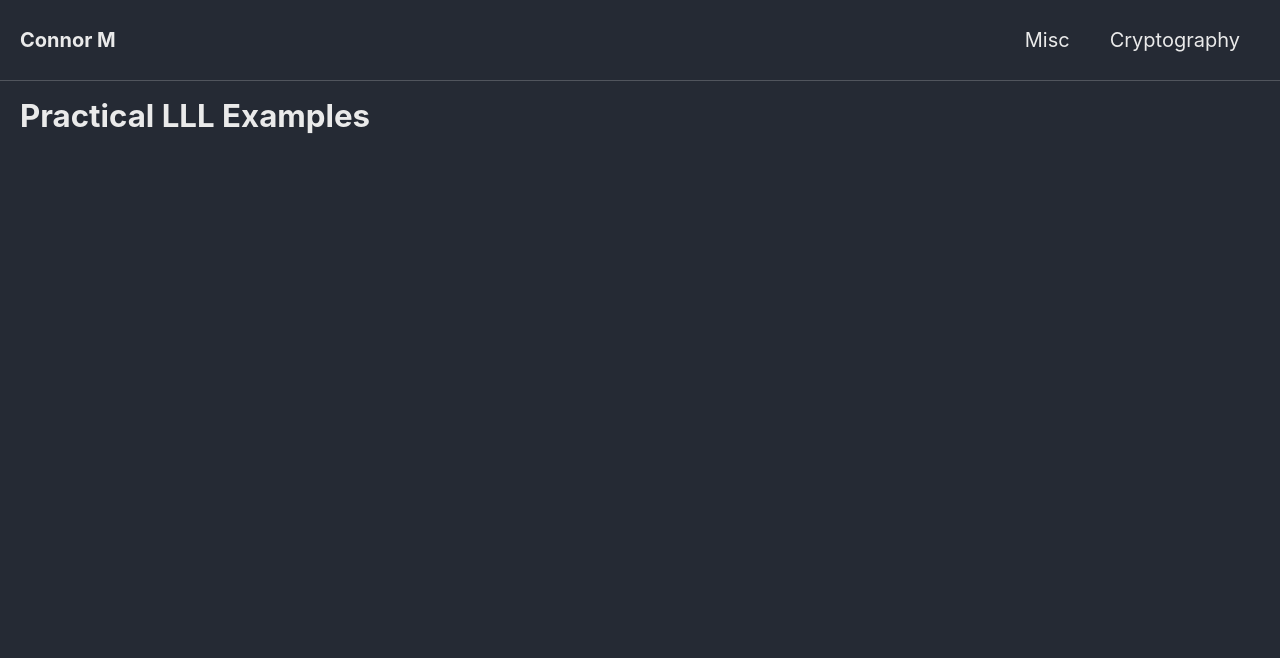
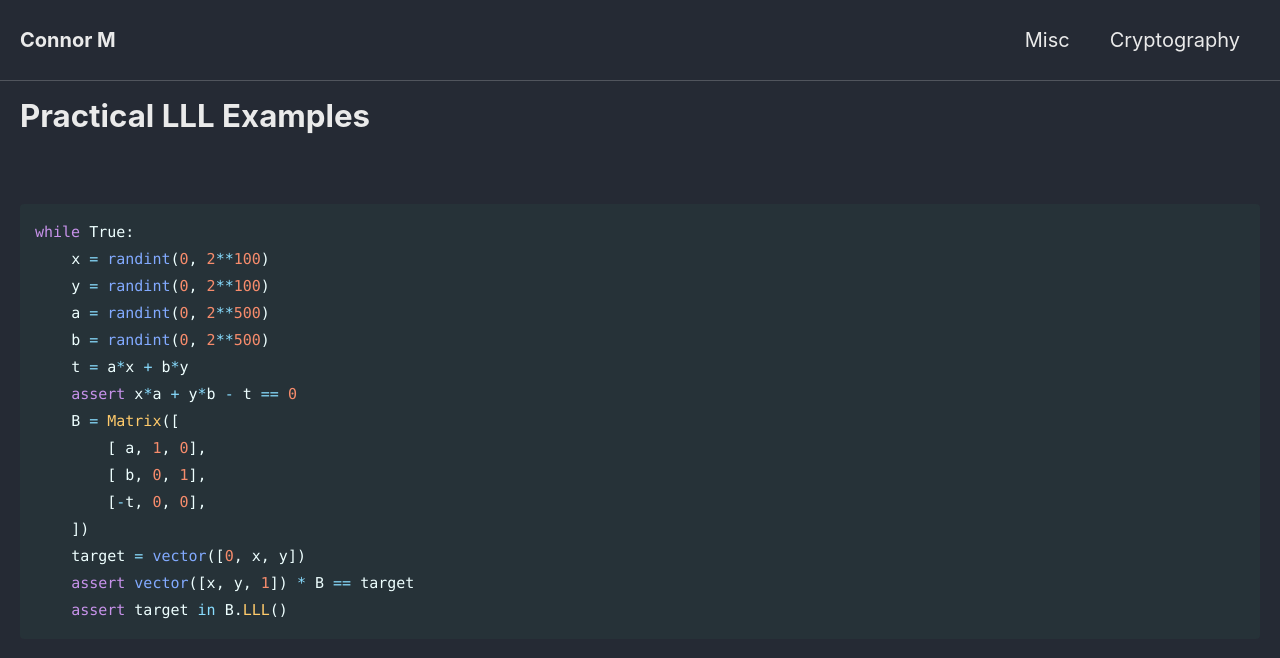
Before and after one commit to Connor-McCartney/Connor-McCartney.github.io, a Jekyll site: the page built from _pages/cryptography/other/Practical-LLL-Examples.md, in a window 1280 px wide. Shown: the top 658 px of the page. Built offline with Jekyll 4.4.1, drawn with Linux system fonts in a browser that asks for light colours; cached includes are drawn as plain includes.

Commit message:
Update Practical-LLL-Examples.md

````diff
--- a/_pages/cryptography/other/Practical-LLL-Examples.md
+++ b/_pages/cryptography/other/Practical-LLL-Examples.md
@@ -4,3 +4,22 @@ title: Practical LLL Examples
 ---
 
 <br>
+
+
+```python
+while True:
+    x = randint(0, 2**100)
+    y = randint(0, 2**100)
+    a = randint(0, 2**500)
+    b = randint(0, 2**500)
+    t = a*x + b*y
+    assert x*a + y*b - t == 0
+    B = Matrix([
+        [ a, 1, 0],
+        [ b, 0, 1],
+        [-t, 0, 0],
+    ])
+    target = vector([0, x, y])
+    assert vector([x, y, 1]) * B == target
+    assert target in B.LLL()
+```
````
